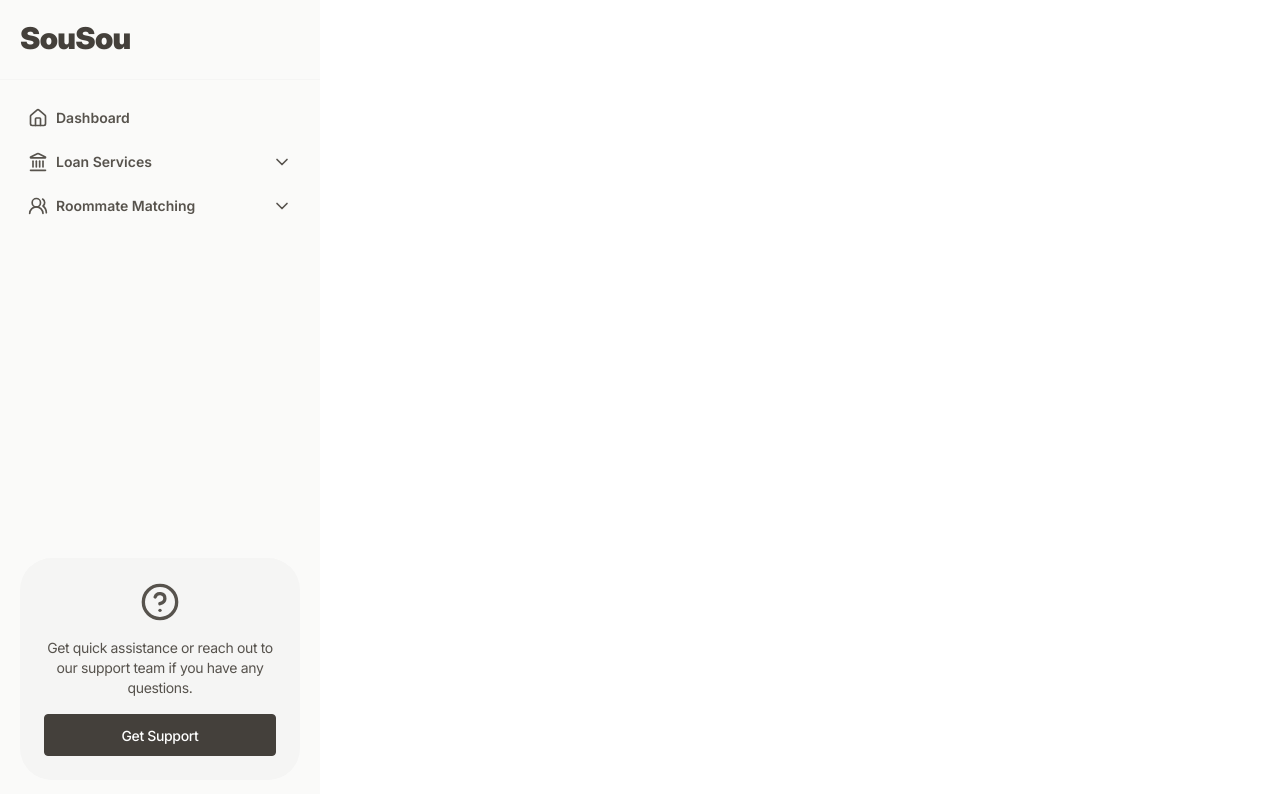
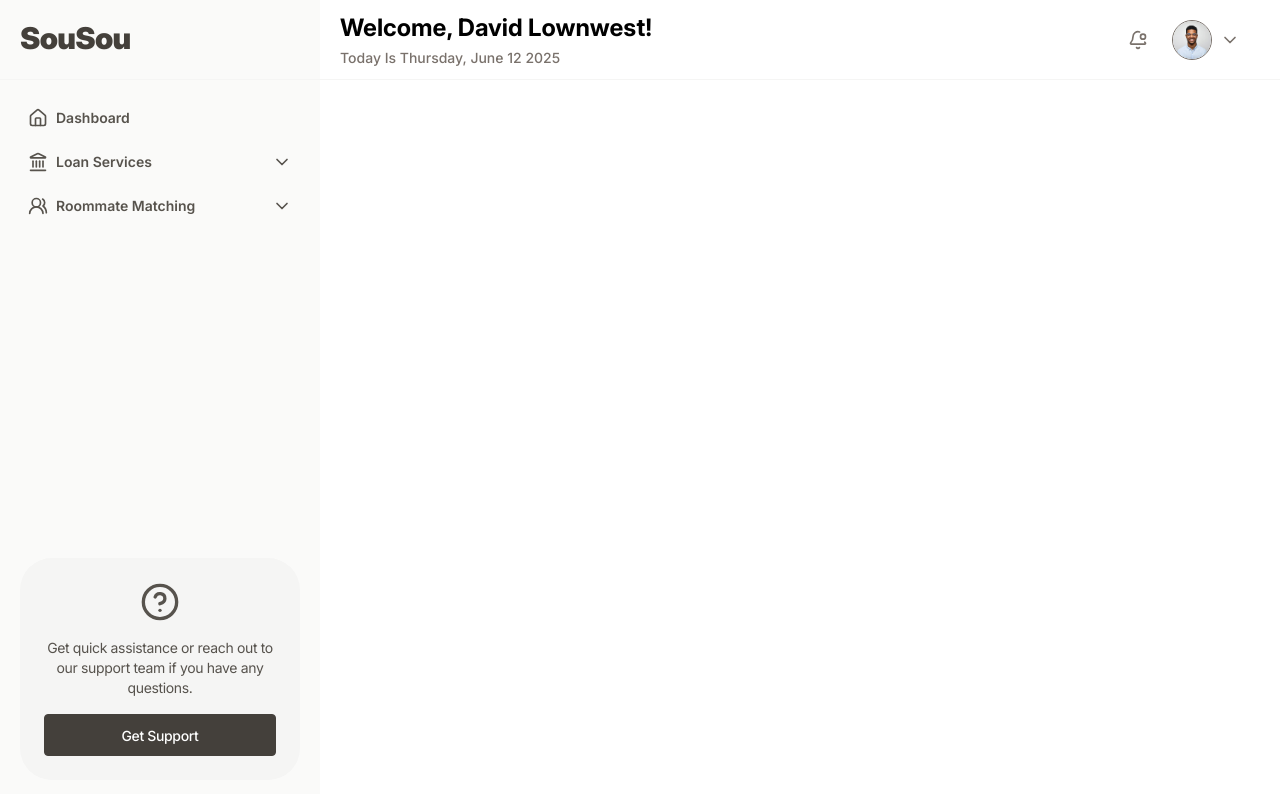
Before and after one commit to Jeremiah-Olatunde/sousou-frontend, a React (Vite) app: page /dashboard in a window 1280 px wide. Shown: the top 794 px of the page. Built offline with nearby package versions, Linux system fonts and the light colour scheme.

Commit message:
feat(ui): component topbar

```diff
--- a/src/app/pages/dashboard/index.tsx
+++ b/src/app/pages/dashboard/index.tsx
@@ -13,10 +13,17 @@ import {
   SidebarItem,
   SidebarList,
 } from "../../../components/sidebar";
+import {
+  ButtonNotification,
+  ButtonProfile,
+  DisplayDate,
+  Greetings,
+  Topbar,
+} from "../../../components/topbar";
 
 export function Dashboard() {
   return (
-    <section className="relative min-h-screen">
+    <section className="relative min-h-screen pl-80">
       <Sidebar>
         <SidebarList>
           <SidebarItem handleClick={() => {}} text="dashboard" icon={House} />
@@ -50,6 +57,17 @@ export function Dashboard() {
           </SidebarDropdown>
         </SidebarList>
       </Sidebar>
+      <Topbar>
+        <div className="flex flex-col gap-1">
+          <Greetings name="david lownwest" />
+          <DisplayDate />
+        </div>
+        <div className="grow" />
+        <div className="flex items-center gap-6 h-full p-5">
+          <ButtonNotification />
+          <ButtonProfile handleClick={() => {}} />
+        </div>
+      </Topbar>
     </section>
   );
 }
--- /dev/null
+++ b/src/components/topbar/index.tsx
@@ -0,0 +1,64 @@
+import { BellDot, ChevronDown } from "lucide-react";
+
+export function Topbar({ children }: { children: React.ReactNode }) {
+  return (
+    <section className="h-20 border-b border-stone-100 flex items-center px-5">
+      {children}
+    </section>
+  );
+}
+
+export function Greetings({ name }: { name: string }) {
+  return (
+    <span className="font-inter font-bold text-2xl capitalize">
+      welcome, {name}!
+    </span>
+  );
+}
+
+export function DisplayDate() {
+  return (
+    <span className="font-inter font-medium text-stone-500 text-sm capitalize">
+      Today is {formatDate(new Date())}
+    </span>
+  );
+}
+
+export function ButtonNotification() {
+  return (
+    <button type="button" className="cursor-pointer">
+      <BellDot className="size-5 text-stone-500" />
+    </button>
+  );
+}
+
+export function ButtonProfile({ handleClick }: { handleClick: () => void }) {
+  return (
+    <button
+      type="button"
+      onClick={handleClick}
+      className="cursor-pointer flex items-center gap-2"
+    >
+      <img
+        className="rounded-full size-10 border border-stone-500"
+        src="/images/profile-photo.png"
+      />
+      <ChevronDown className="size-5 text-stone-500" />
+    </button>
+  );
+}
+
+export function formatDate(date: Date): string {
+  const year = "numeric";
+  const month = "long";
+  const day = "numeric";
+  const weekday = "long";
+
+  const dayOfWeek = new Intl.DateTimeFormat("en-US", { weekday }).format(date);
+
+  const formatted = new Intl.DateTimeFormat("en-US", { day, year, month })
+    .format(date)
+    .replace(",", "");
+
+  return `${dayOfWeek}, ${formatted}`;
+}
```
Also changed, not shown: public/images/profile-photo.png (added), 1 other file (tests, documents, lock files or other folders).
